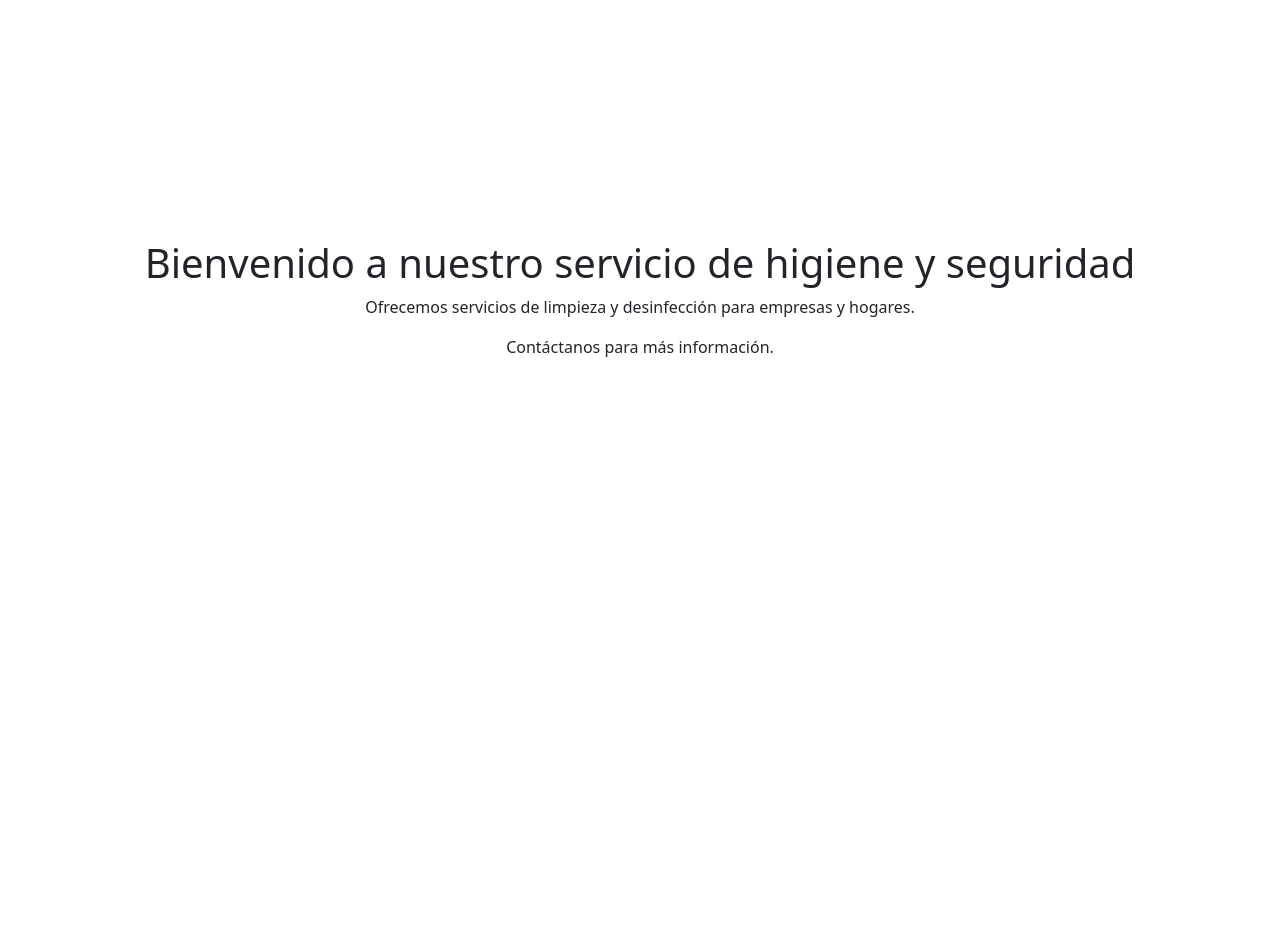
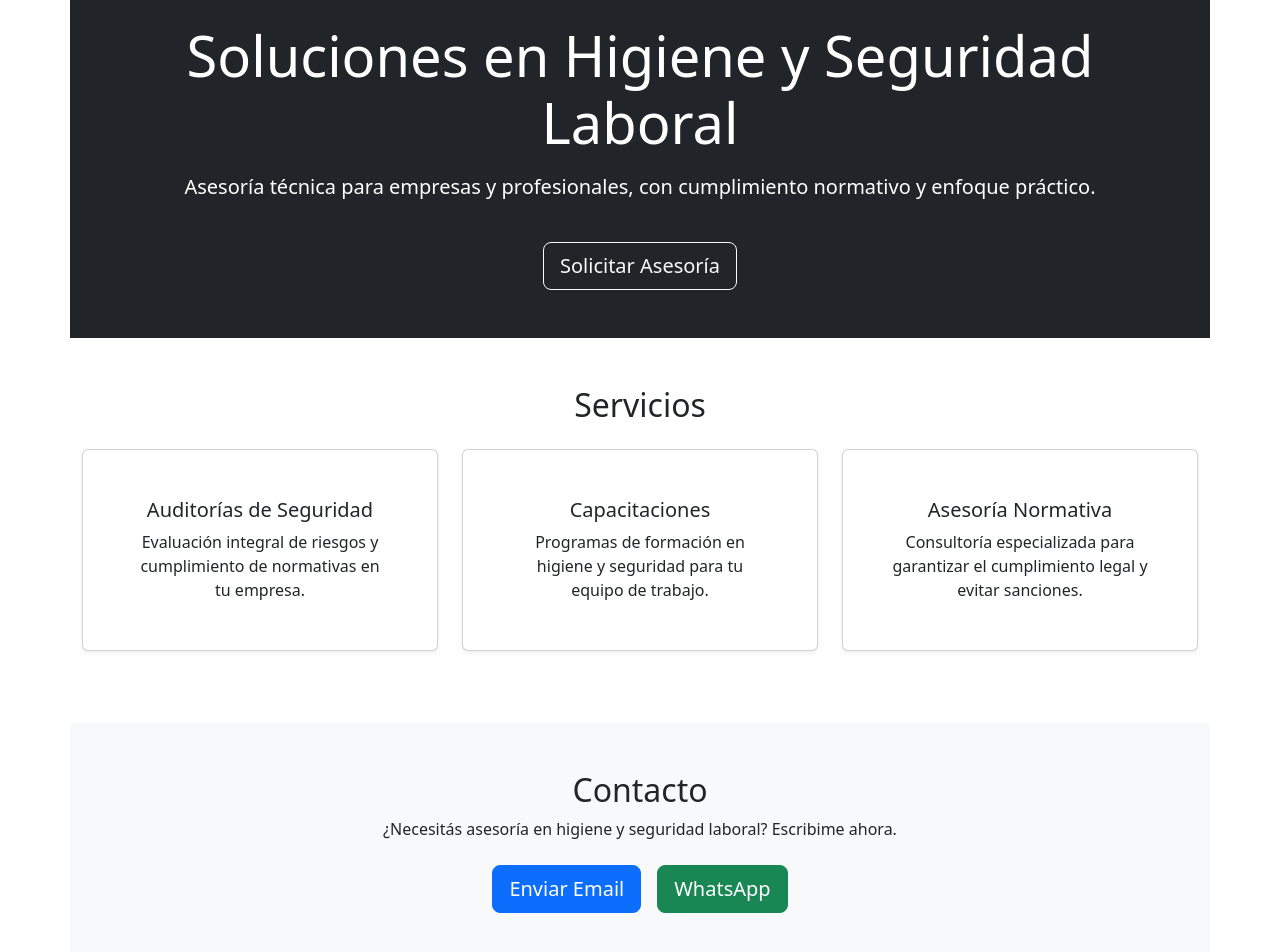
Before and after one commit to fraperrone/ths, a React (Vite) app: page / in a window 1280 px wide. Shown: the part 128-1080 px from the top of the page. Before the commit the page ends 800 px from the top, so only its background shows below. Built offline with nearby package versions, Linux system fonts and the light colour scheme.

Commit message:
primer home

```diff
--- a/src/components/Navbar.jsx
+++ b/src/components/Navbar.jsx
@@ -1,21 +1,23 @@
-import { Navbar, Nav, Container } from 'react-bootstrap'
+import { Navbar, Nav, Container, Button } from "react-bootstrap";
 
 export default function MyNavbar() {
   return (
     <Navbar bg="dark" variant="dark" expand="lg" fixed="top">
       <Container>
-        <Navbar.Brand href="#">
-        Franco Perrone – Higiene & Seguridad
-        </Navbar.Brand>
+        <Navbar.Brand href="#inicio">Franco Perrone</Navbar.Brand>
         <Navbar.Toggle aria-controls="basic-navbar-nav" />
         <Navbar.Collapse id="basic-navbar-nav">
           <Nav className="ms-auto">
             <Nav.Link href="#inicio">Inicio</Nav.Link>
+            <Nav.Link href="#servicios">Servicios</Nav.Link>
             <Nav.Link href="#proyectos">Proyectos</Nav.Link>
             <Nav.Link href="#contacto">Contacto</Nav.Link>
+            <Button variant="outline-light" className="ms-3">
+              Solicitar Asesoría
+            </Button>
           </Nav>
         </Navbar.Collapse>
       </Container>
     </Navbar>
-  )
+  );
 }
--- a/src/pages/Home.jsx
+++ b/src/pages/Home.jsx
@@ -1,14 +1,74 @@
 // hacemos pagina home de mi servicio de higiene y seguridad
 import React from 'react'
 
-const Home = () => {
-    return (
-        <div>
-            <h1>Bienvenido a nuestro servicio de higiene y seguridad</h1>
-            <p>Ofrecemos servicios de limpieza y desinfección para empresas y hogares.</p>
-            <p>Contáctanos para más información.</p>
-        </div>
-    )
+import { Container, Row, Col, Button, Card } from "react-bootstrap";
+
+export default function Home() {
+  return (
+    <>
+      {/* Hero Section */}
+      <div className="bg-dark text-white text-center py-5">
+        <Container>
+          <h1 className="display-4">Soluciones en Higiene y Seguridad Laboral</h1>
+          <p className="lead mt-3">
+            Asesoría técnica para empresas y profesionales, con cumplimiento normativo y enfoque práctico.
+          </p>
+          <Button variant="outline-light" size="lg" href="#contacto" className="mt-4">
+            Solicitar Asesoría
+          </Button>
+        </Container>
+      </div>
+
+      {/* Servicios */}
+      <Container className="py-5" id="servicios">
+        <h2 className="text-center mb-4">Servicios</h2>
+        <Row>
+          <Col md={4}>
+            <Card className="mb-4 shadow-sm">
+              <Card.Body>
+                <Card.Title>Auditorías de Seguridad</Card.Title>
+                <Card.Text>
+                  Evaluación integral de riesgos y cumplimiento de normativas en tu empresa.
+                </Card.Text>
+              </Card.Body>
+            </Card>
+          </Col>
+          <Col md={4}>
+            <Card className="mb-4 shadow-sm">
+              <Card.Body>
+                <Card.Title>Capacitaciones</Card.Title>
+                <Card.Text>
+                  Programas de formación en higiene y seguridad para tu equipo de trabajo.
+                </Card.Text>
+              </Card.Body>
+            </Card>
+          </Col>
+          <Col md={4}>
+            <Card className="mb-4 shadow-sm">
+              <Card.Body>
+                <Card.Title>Asesoría Normativa</Card.Title>
+                <Card.Text>
+                  Consultoría especializada para garantizar el cumplimiento legal y evitar sanciones.
+                </Card.Text>
+              </Card.Body>
+            </Card>
+          </Col>
+        </Row>
+      </Container>
+
+      {/* Contacto rápido */}
+      <div className="bg-light py-5" id="contacto">
+        <Container className="text-center">
+          <h2>Contacto</h2>
+          <p className="mb-4">¿Necesitás asesoría en higiene y seguridad laboral? Escribime ahora.</p>
+          <Button variant="primary" size="lg" href="mailto:tuemail@ejemplo.com">
+            Enviar Email
+          </Button>
+          <Button variant="success" size="lg" href="https://wa.me/5491112345678" className="ms-3">
+            WhatsApp
+          </Button>
+        </Container>
+      </div>
+    </>
+  );
 }
-
-export default Home
```
